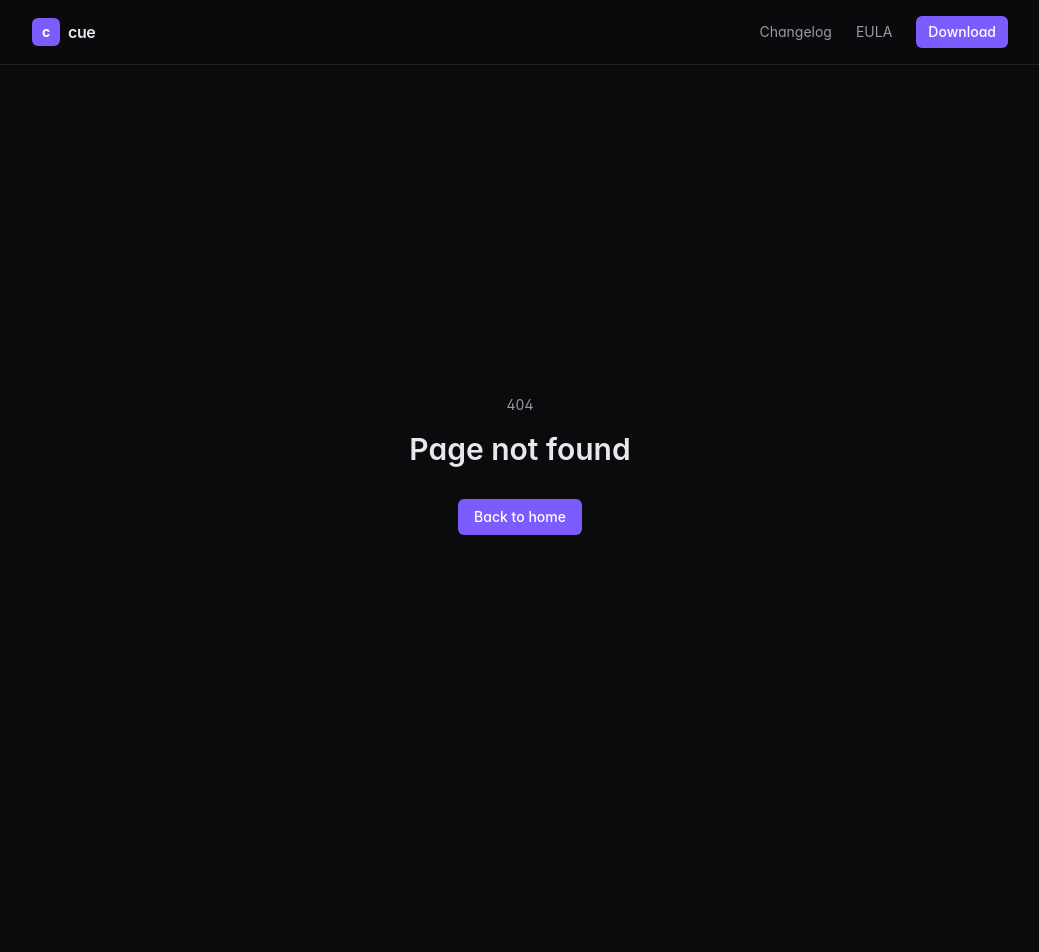
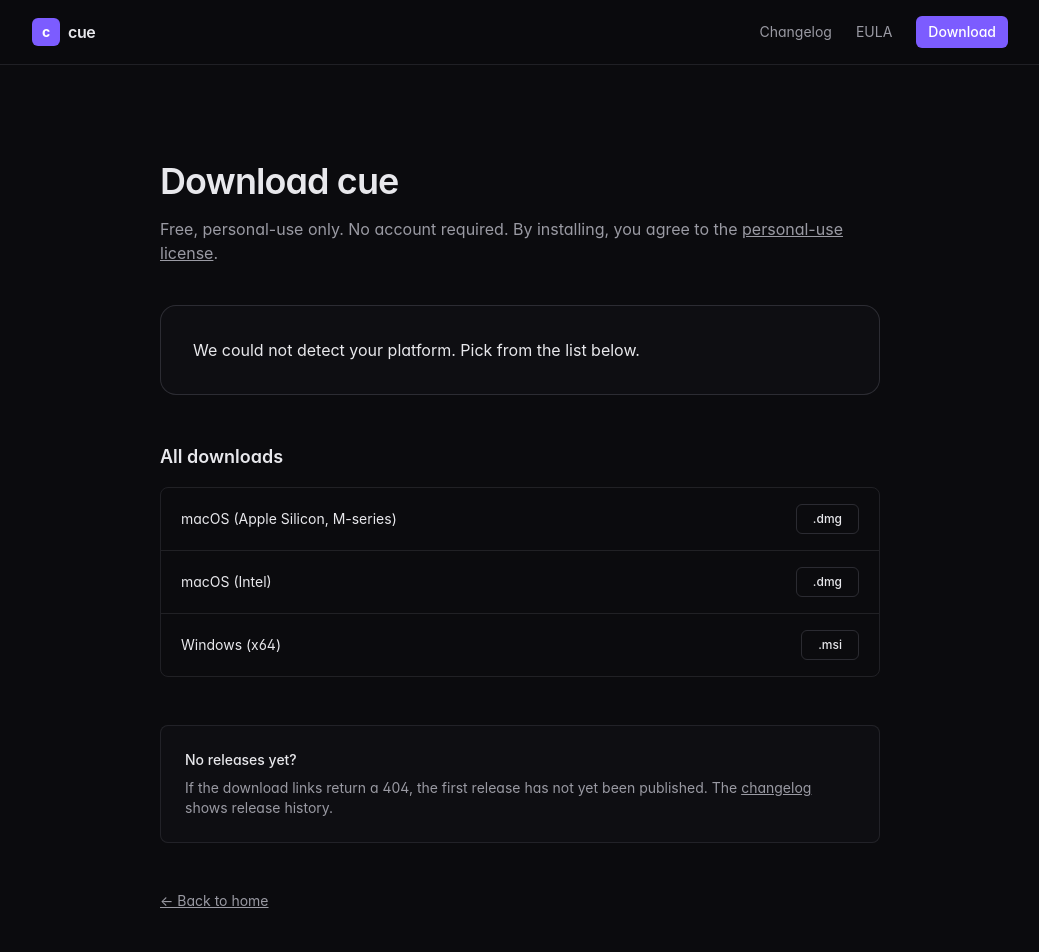
Before and after one commit to Empower21/cue, a Next.js app in the folder apps/web/: page /download in a window 1280 px wide. Before the commit this address had no page. Shown: the top 952 px of the page, without its empty margins (120-1159 px from the left). Built offline with nearby package versions, Linux system fonts and the light colour scheme.

Commit message:
feat(web): /download page with server-side OS detection

```diff
--- /dev/null
+++ b/apps/web/app/download/page.tsx
@@ -0,0 +1,84 @@
+import { headers } from 'next/headers';
+import Link from 'next/link';
+import type { Metadata } from 'next';
+import { ALL_PLATFORMS, detectPlatform } from '@/lib/platform';
+
+export const metadata: Metadata = {
+  title: 'Download — cue',
+  description: 'Download cue for your platform.',
+};
+
+export default async function DownloadPage() {
+  const ua = (await headers()).get('user-agent');
+  const detected = detectPlatform(ua);
+
+  return (
+    <main className="mx-auto max-w-3xl px-6 py-16 sm:py-24">
+      <h1 className="text-3xl font-semibold tracking-tight sm:text-4xl">Download cue</h1>
+      <p className="mt-4 text-cue-muted">
+        Free, personal-use only. No account required. By installing, you agree to the{' '}
+        <Link href="/eula" className="underline transition hover:text-cue-text">
+          personal-use license
+        </Link>
+        .
+      </p>
+
+      {detected.key ? (
+        <section className="mt-10 rounded-2xl border border-cue-subtle/60 bg-cue-surface/40 p-8">
+          <p className="text-xs uppercase tracking-wide text-cue-accent">Detected</p>
+          <h2 className="mt-2 text-2xl font-semibold">{detected.label}</h2>
+          <a
+            href={`/api/download/${detected.key}`}
+            className="mt-6 inline-block rounded-md bg-cue-accent px-6 py-3 text-sm font-medium text-white transition hover:bg-cue-accentHover"
+          >
+            Download {detected.fileType === 'dmg' ? '.dmg' : '.msi'}
+          </a>
+        </section>
+      ) : (
+        <section className="mt-10 rounded-2xl border border-cue-subtle/60 bg-cue-surface/40 p-8">
+          <p className="text-cue-text">
+            We could not detect your platform. Pick from the list below.
+          </p>
+        </section>
+      )}
+
+      <section className="mt-12">
+        <h2 className="text-lg font-semibold">All downloads</h2>
+        <ul className="mt-4 divide-y divide-cue-subtle/40 rounded-lg border border-cue-subtle/40">
+          {ALL_PLATFORMS.map((p) => (
+            <li
+              key={p.key}
+              className="flex items-center justify-between px-5 py-4 text-sm"
+            >
+              <span className="text-cue-text">{p.label}</span>
+              <a
+                href={`/api/download/${p.key}`}
+                className="rounded-md border border-cue-subtle/60 px-4 py-1.5 text-xs font-medium transition hover:border-cue-subtle"
+              >
+                .{p.fileType}
+              </a>
+            </li>
+          ))}
+        </ul>
+      </section>
+
+      <section className="mt-12 rounded-lg border border-cue-subtle/40 bg-cue-surface/40 p-6 text-sm text-cue-muted">
+        <p className="font-medium text-cue-text">No releases yet?</p>
+        <p className="mt-2">
+          If the download links return a 404, the first release has not yet been published. The{' '}
+          <Link href="/changelog" className="underline transition hover:text-cue-text">
+            changelog
+          </Link>{' '}
+          shows release history.
+        </p>
+      </section>
+
+      <Link
+        href="/"
+        className="mt-12 inline-block text-sm text-cue-muted underline transition hover:text-cue-text"
+      >
+        ← Back to home
+      </Link>
+    </main>
+  );
+}
--- /dev/null
+++ b/apps/web/lib/platform.ts
@@ -0,0 +1,32 @@
+import type { ReleaseManifestPlatform } from '@cue/shared';
+
+export interface DetectedPlatform {
+  key: ReleaseManifestPlatform | null;
+  label: string;
+  fileType: 'dmg' | 'msi' | null;
+}
+
+export function detectPlatform(userAgent: string | null): DetectedPlatform {
+  const ua = (userAgent ?? '').toLowerCase();
+
+  // Apple Silicon Macs
+  if (ua.includes('mac os') || ua.includes('macintosh')) {
+    // Modern UA strings from Apple Silicon Macs include "AppleWebKit" but the
+    // architecture isn't reliably exposed. Default to aarch64 (M-series) since
+    // it's now the majority install base for new Macs in 2026; users on Intel
+    // can pick the x86_64 build manually from the dropdown.
+    return { key: 'darwin-aarch64', label: 'macOS (Apple Silicon)', fileType: 'dmg' };
+  }
+
+  if (ua.includes('windows')) {
+    return { key: 'windows-x86_64', label: 'Windows', fileType: 'msi' };
+  }
+
+  return { key: null, label: 'your platform', fileType: null };
+}
+
+export const ALL_PLATFORMS: ReadonlyArray<{ key: ReleaseManifestPlatform; label: string; fileType: 'dmg' | 'msi' }> = [
+  { key: 'darwin-aarch64', label: 'macOS (Apple Silicon, M-series)', fileType: 'dmg' },
+  { key: 'darwin-x86_64', label: 'macOS (Intel)', fileType: 'dmg' },
+  { key: 'windows-x86_64', label: 'Windows (x64)', fileType: 'msi' },
+];
```
